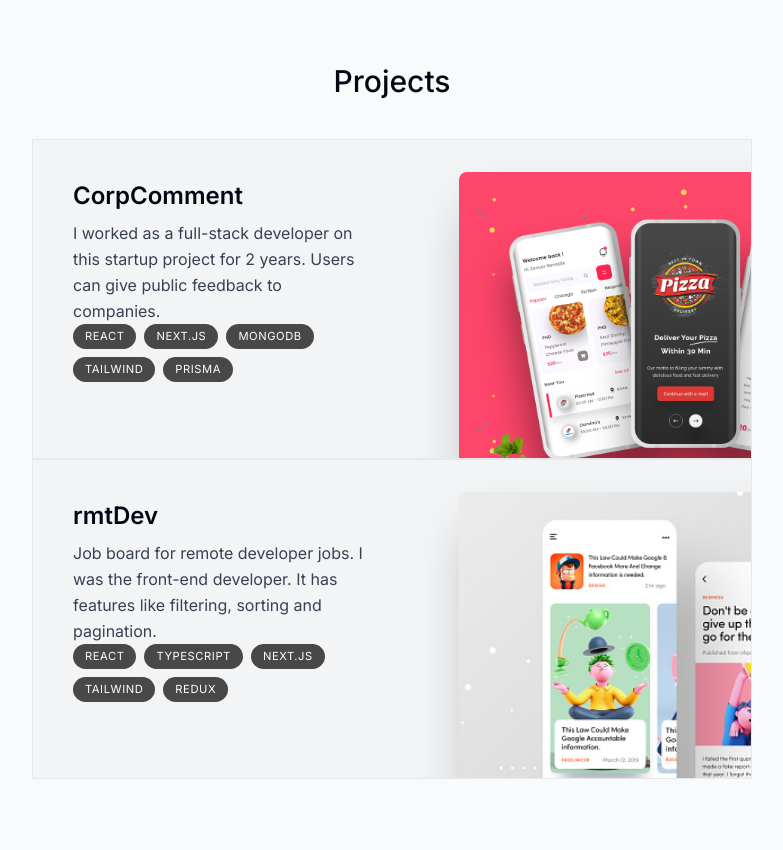
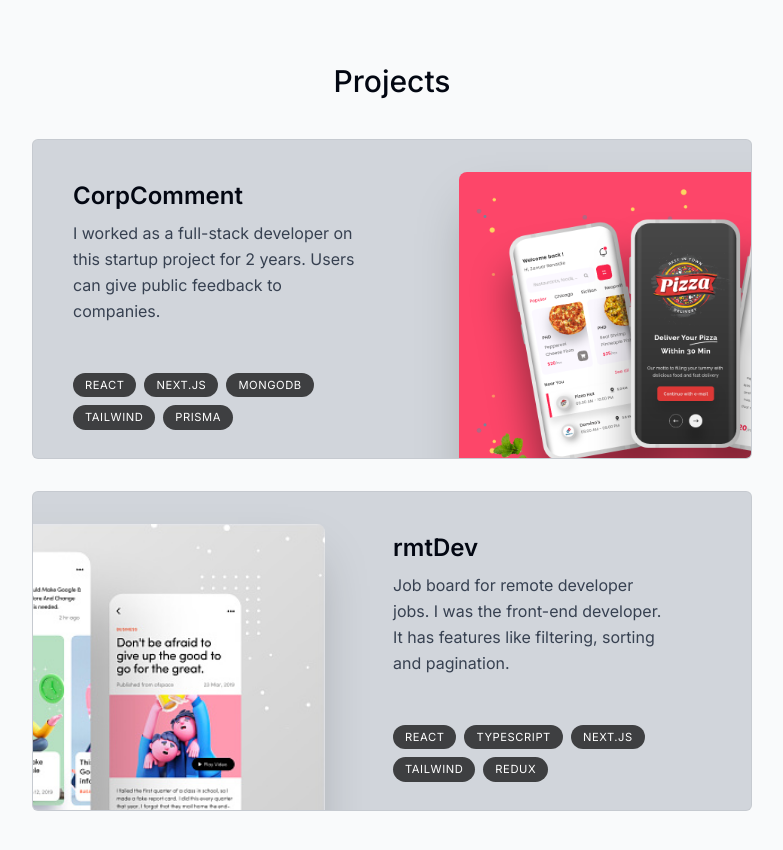
Before and after one commit to paragborkar/portfolio, a Next.js app: page / in a window 1280 px wide. Shown: the part 620-1470 px from the top of the page, without its empty margins (248-1031 px from the left). Built offline with nearby package versions, Linux system fonts and the light colour scheme.

Commit message:
Project Section Completed

```diff
--- a/components/project.tsx
+++ b/components/project.tsx
@@ -1,10 +1,18 @@
+"use client";
 import { projectsData } from '@/lib/data'
 import Image from 'next/image'
 import React from 'react'
+import {motion} from 'framer-motion';
 
 const Projects = () => {
   return (
-    <section className='mt-[10vh]'>
+    <motion.section className='mt-[10vh]'
+    initial={{opacity:0,y:100}}
+    animate={{opacity:1 , y:0}}
+    transition={{
+        delay: 0.7,
+      }}
+    >
         <h2  className='text-3xl font-medium capitalize text-center mb-[5vh]'>Projects</h2>
         <div>
             {
@@ -15,7 +23,7 @@ const Projects = () => {
                 ))
             }
         </div>
-    </section>
+    </motion.section>
   )
 }
 
@@ -31,11 +39,15 @@ function Project(
         imageUrl,
     }:ProjectProps) {
     return(
-   <section className='bg-gray-100 max-w-[45rem] border border-black/5 overflow-hidden sm:pr-8 relative sm:h-[20rem]'>
-        <div className='py-4 px-5 sm:pl-10 sm:pr-2 sm:pt-10 sm:max-w-[50%] flex flex-col'>
+   <section className='group bg-gray-300 max-w-[45rem] border border-black/5 overflow-hidden sm:pr-8 relative h-[35vh] sm:h-[20rem]
+   mb-3 sm:mb-8  last:mb-0 sm:even:pl-8 rounded-md
+   '>
+        <div className='pt-4 pb-7 px-5 sm:pl-10 sm:pr-2 sm:pt-10
+        sm:max-w-[50%] flex flex-col h-full
+        sm:group-even:ml-[18rem]'>
         <h3 className='text-2xl font-semibold ' >{title}</h3>
         <p className='mt-2 leading-relaxed text-gray-700 ' >{description}</p>
-        <ul className='flex flex-wrap mt-4 gap-2 mt-auto '>
+        <ul className='flex flex-wrap mt-4 gap-2 sm:mt-auto '>
             {tags.map((tag,index)=>(
                 <li key={index}className='bg-black/[0.7] px-3 py-1 text-[0.7rem] uppercase tracking-wider text-white
                 rounded-full
@@ -43,7 +55,19 @@ function Project(
             ))}
         </ul>
         </div>
-        <Image src={imageUrl} alt={title}  quality={90} className='absolute top-8 -right-40 w-[28.25rem] rounded-t-lg shadow-2xl '/>
+        <Image src={imageUrl} alt={title}  quality={90} className='
+        hidden sm:block
+        group-even:right-[initial] group-even:-left-40
+        absolute top-8 -right-40 opacity-25 sm:opacity-[initial] sm:w-[28.25rem] rounded-t-lg shadow-2xl
+        transition
+        group-hover:scale-[1.04]
+        group-hover:-translate-x-3
+        group-hover:-rotate-2
+        group-hover:translate-y-3
+        group-even:group-hover:translate-x-3
+        group-even:group-hover:rotate-2
+        group-even:group-hover:translate-y-3
+        '/>
    </section>
     )
 }
```
